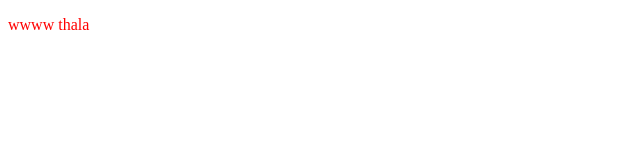
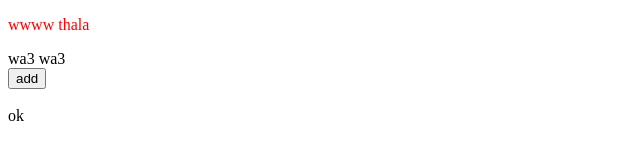
Before and after one commit to kadirimohamed-coder/myGit, a plain HTML site: page index.html in a window 1280 px wide. Shown: the whole page, without its empty margins (0-640 px from the left). Drawn offline with Linux system fonts and the light colour scheme.

Commit message:
add button f html w function retun alert j js

```diff
--- a/index.html
+++ b/index.html
@@ -7,7 +7,10 @@
     <link rel="stylesheet" href="style.css">
 </head>
 <body>
-    <p>wwww thala</p>
+    <p id="p">wwww thala</p>
+    <div id="div"></div>
+    <button onclick="ss()">add</button><br><br>
+    ok
 
     <script src="script.js"></script>
 </body>
--- a/script.js
+++ b/script.js
@@ -1 +1,4 @@
-alert("tga3d");
+document.getElementById("div").innerHTML="wa3 wa3";
+function ss(){
+    alert("hayd ss");
+}
```
